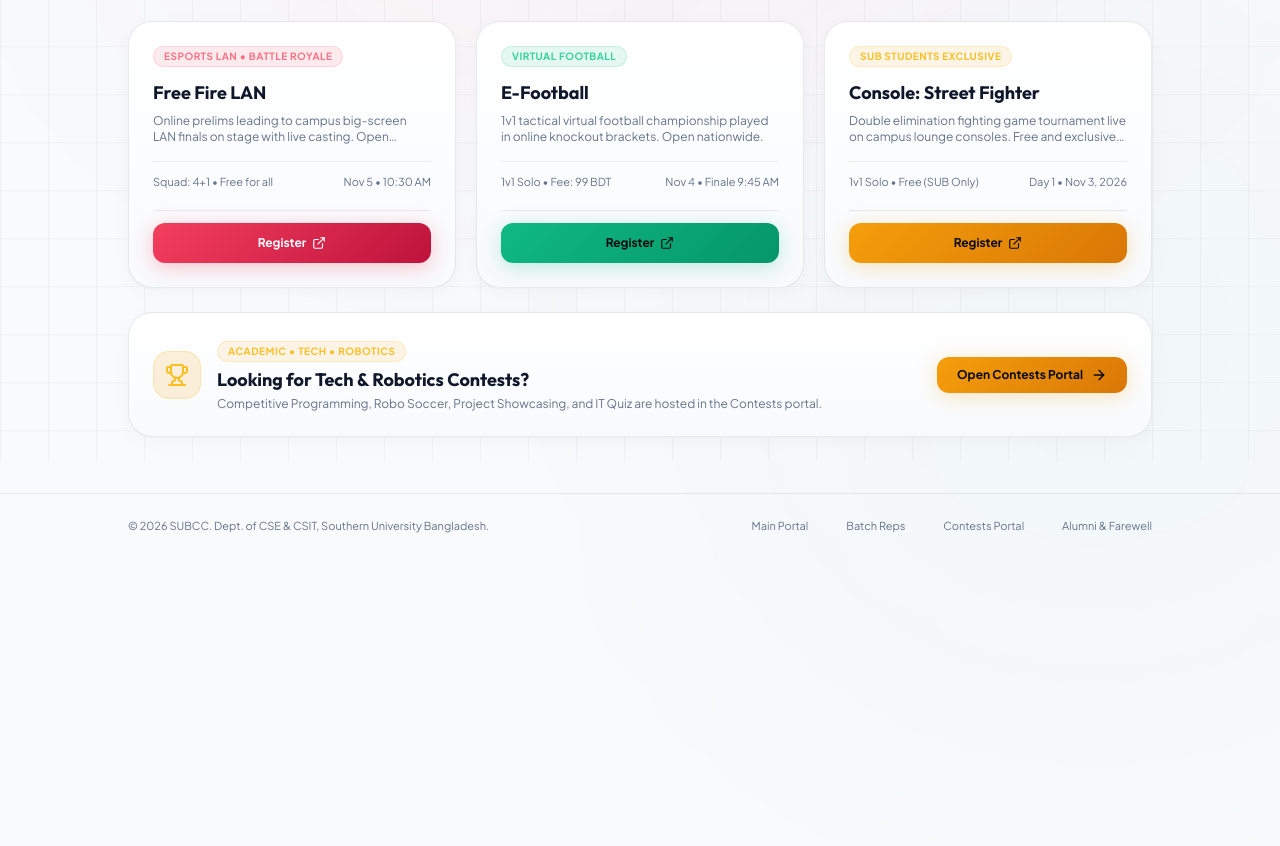
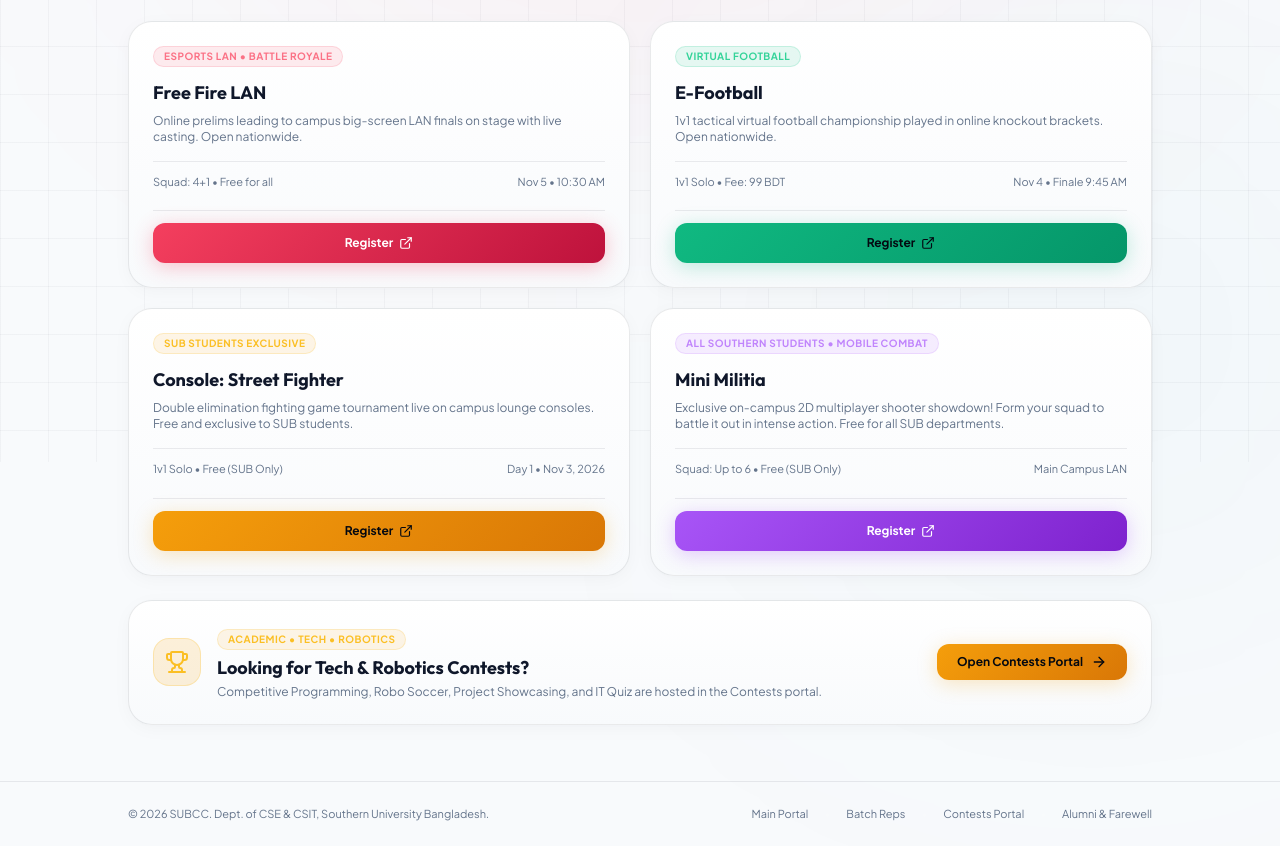
Before and after one commit to subccbd/Innovesta2026, a website: page esports.html in a window 1280 px wide. Shown: the part 338-1184 px from the top of the page. Before the commit the page ends 897 px from the top, so only its background shows below. Drawn offline with nearby package versions, Linux system fonts and the light colour scheme.

Commit message:
Add Mini Militia tournament registration card and details to eSports portal

```diff
--- a/esports.html
+++ b/esports.html
@@ -4,7 +4,7 @@
   <meta charset="UTF-8">
   <meta name="viewport" content="width=device-width, initial-scale=1.0">
   <title>eSports Registrations | INNOVESTA 2026</title>
-  <meta name="description" content="Official gaming and esports registrations for INNOVESTA 2026: Free Fire LAN Tournament, E-Football (Finale 9:45 AM), and Street Fighter Console.">
+  <meta name="description" content="Official gaming and esports registrations for INNOVESTA 2026: Free Fire LAN Tournament, E-Football (Finale 9:45 AM), Street Fighter Console, and Mini Militia Mobile Combat.">
   <meta name="theme-color" content="#06080d">
   <link rel="icon" type="image/png" href="assets/logos/subcc-white.png">
 
@@ -13,7 +13,7 @@
   <meta property="og:url" content="https://subccbd.github.io/Innovesta2026/esports.html">
   <meta property="og:site_name" content="INNOVESTA 2026 | SUBCC">
   <meta property="og:title" content="eSports Registrations | INNOVESTA 2026">
-  <meta property="og:description" content="Official gaming and esports registrations for INNOVESTA 2026: Free Fire LAN Tournament, E-Football (Finale 9:45 AM), and Street Fighter Console.">
+  <meta property="og:description" content="Official gaming and esports registrations for INNOVESTA 2026: Free Fire LAN Tournament, E-Football (Finale 9:45 AM), Street Fighter Console, and Mini Militia Mobile Combat.">
   <meta property="og:image" content="https://subccbd.github.io/Innovesta2026/assets/images/og-preview.png">
   <meta property="og:image:secure_url" content="https://subccbd.github.io/Innovesta2026/assets/images/og-preview.png">
   <meta property="og:image:type" content="image/png">
@@ -25,7 +25,7 @@
   <meta name="twitter:card" content="summary_large_image">
   <meta name="twitter:url" content="https://subccbd.github.io/Innovesta2026/esports.html">
   <meta name="twitter:title" content="eSports Registrations | INNOVESTA 2026">
-  <meta name="twitter:description" content="Official gaming and esports registrations for INNOVESTA 2026: Free Fire LAN Tournament, E-Football (Finale 9:45 AM), and Street Fighter Console.">
+  <meta name="twitter:description" content="Official gaming and esports registrations for INNOVESTA 2026: Free Fire LAN Tournament, E-Football (Finale 9:45 AM), Street Fighter Console, and Mini Militia Mobile Combat.">
   <meta name="twitter:image" content="https://subccbd.github.io/Innovesta2026/assets/images/og-preview.png">
 
   <!-- Google Fonts: Plus Jakarta Sans & Outfit -->
@@ -312,7 +312,7 @@
       </div>
 
       <!-- =====================================================================
-           3. THE 3 GAMING TOURNAMENTS (SLEEK, UNCLUTTERED)
+           3. THE 4 GAMING TOURNAMENTS (SLEEK, UNCLUTTERED)
            ===================================================================== -->
       <section id="tournaments" class="space-y-5 sm:space-y-6">
 
@@ -322,7 +322,7 @@
               Featured Gaming Tournaments
             </h2>
             <p class="text-xs sm:text-sm text-slate-400 mt-1">
-              Direct registration for Free Fire LAN, E-Football, and Street Fighter Console tournaments.
+              Direct registration for Free Fire LAN, E-Football, Street Fighter Console, and Mini Militia tournaments.
             </p>
           </div>
           <div class="flex items-center gap-2 self-start sm:self-auto shrink-0 w-full sm:w-auto">
@@ -337,7 +337,7 @@
           </div>
         </div>
 
-        <div class="grid grid-cols-1 md:grid-cols-2 lg:grid-cols-3 gap-4 sm:gap-5">
+        <div class="grid grid-cols-1 md:grid-cols-2 gap-4 sm:gap-5">
 
           <!-- 1. Free Fire LAN Tournament -->
           <div class="glass-card p-5 sm:p-6 rounded-3xl flex flex-col justify-between">
@@ -396,6 +396,27 @@
             </div>
             <div class="mt-5 pt-3 border-t border-white/5">
               <a href="https://forms.gle/HkZo22cnxwy7ZZAx6" target="_blank" rel="noopener" class="w-full btn-glow-amber min-h-[40px] py-2 px-3 rounded-xl text-xs font-bold text-center inline-flex items-center justify-center gap-1.5 transition-all cursor-pointer" data-reg-target="consoleGaming">
+                <span>Register</span>
+                <i data-lucide="external-link" class="w-3.5 h-3.5"></i>
+              </a>
+            </div>
+          </div>
+
+          <!-- 4. Mini Militia Mobile Combat -->
+          <div class="glass-card p-5 sm:p-6 rounded-3xl flex flex-col justify-between">
+            <div>
+              <div class="flex items-center justify-between mb-3">
+                <span class="text-[10px] font-bold uppercase tracking-wider text-purple-400 px-2.5 py-0.5 rounded-full bg-purple-500/10 border border-purple-400/20">All Southern Students &bull; Mobile Combat</span>
+              </div>
+              <h3 class="text-base sm:text-lg font-bold text-white font-display">Mini Militia</h3>
+              <p class="text-xs text-slate-400 mt-1.5 line-clamp-2">Exclusive on-campus 2D multiplayer shooter showdown! Form your squad to battle it out in intense action. Free for all SUB departments.</p>
+              <div class="mt-4 pt-3 border-t border-white/5 text-[11px] text-slate-400 flex items-center justify-between">
+                <span>Squad: Up to 6 &bull; Free (SUB Only)</span>
+                <span>Main Campus LAN</span>
+              </div>
+            </div>
+            <div class="mt-5 pt-3 border-t border-white/5">
+              <a href="https://forms.gle/ZpDHvhwXRCxJKTRD6" target="_blank" rel="noopener" class="w-full btn-glow-purple min-h-[40px] py-2 px-3 rounded-xl text-xs font-bold text-center inline-flex items-center justify-center gap-1.5 transition-all cursor-pointer" data-reg-target="miniMilitia">
                 <span>Register</span>
                 <i data-lucide="external-link" class="w-3.5 h-3.5"></i>
               </a>
--- a/js/main.js
+++ b/js/main.js
@@ -429,6 +429,7 @@
     freeFire: 'Free Fire LAN Tournament',
     eFootball: 'E-Football Tournament',
     consoleGaming: 'Console Gaming: Street Fighter',
+    miniMilitia: 'Mini Militia',
     alumniAssociation: 'Alumni Association Registration',
     farewellStudents: 'Farewell Students',
     graduatedStudents: 'Graduated Students',
@@ -650,6 +651,24 @@
     ],
     targetKey: "consoleGaming"
   },
+  miniMilitia: {
+    title: "Mini Militia",
+    badge: "All Southern Students • Mobile Combat",
+    isInterUni: false,
+    date: "INNOVESTA 2026 • Main Campus",
+    venue: "Main Campus, Southern University Bangladesh",
+    teamSize: "Squad (Up to 6 Players)",
+    fee: "Free (All SUB Departments)",
+    description: "Exclusive on-campus Mini Militia multiplayer battle! Open to students across all departments of Southern University Bangladesh. Form your squad of up to 6 players and battle through tactical 2D combat action.",
+    highlights: [
+      "Open to all departments of Southern University Bangladesh",
+      "Registration Fee: Completely Free",
+      "Team Format: Squad of up to 6 players (Team Leader + 5 Members)",
+      "Venue: Southern University Bangladesh Main Campus",
+      "Match timings and lobby rules shared with registered players"
+    ],
+    targetKey: "miniMilitia"
+  },
   alumniAssociation: {
     title: "Alumni Association Registration",
     badge: "Dept. of CSE & CSIT",
--- a/js/registration-links.js
+++ b/js/registration-links.js
@@ -168,6 +168,12 @@
         url: "https://forms.gle/HkZo22cnxwy7ZZAx6"
       },
 
+      // 8. Mini Militia Mobile Combat
+      miniMilitia: {
+        title: "Mini Militia",
+        url: "https://forms.gle/ZpDHvhwXRCxJKTRD6"
+      },
+
       // 8. Alumni Association Registration
       alumniAssociation: {
         title: "Alumni Association Registration",
```
Also changed, not shown: contests.html (+1 -1 lines), index.html (+1 -1 lines).
